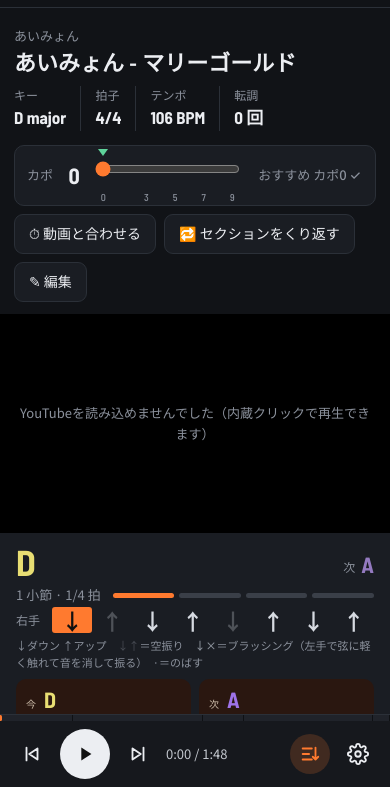
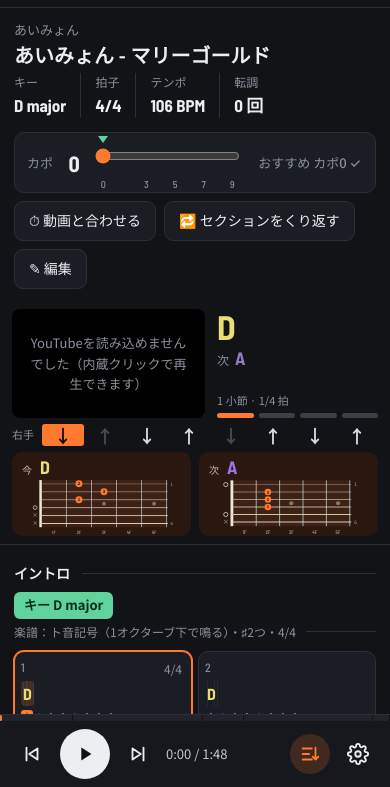
Before and after one commit to lucca-sys/chord-player, a plain HTML site: page index.html in a window 390 px wide. Shown: the part 55-842 px from the top of the page. Drawn offline with Linux system fonts and the light colour scheme.

Commit message:
スマホ表示を最適化（動画の横に今／次のコード、固定エリアを約半分に、横はみ出し修正）
Co-Authored-By: Claude Opus 5.5 <noreply@anthropic.com>
Claude-Session: https://claude.ai/code/session_01P8JFTNhq23MeiwKdh2isJR

```diff
--- a/index.html
+++ b/index.html
@@ -201,6 +201,30 @@ textarea{width:100%;min-height:300px;font:13px/1.5 ui-monospace,Menlo,monospace;
   .c4{display:none}
   .scored .grid{grid-template-columns:repeat(2,minmax(0,1fr))}
   .dgs svg{max-height:72px}
+  /* スマホ：上に固定する部分を詰める（動画の横に今／次のコード） */
+  .left{display:grid;grid-template-columns:minmax(0,1.2fr) minmax(0,1fr);grid-template-areas:"v n" "v p" "r r" "d d";column-gap:12px;row-gap:6px;padding:8px 12px 8px;border-bottom:1px solid var(--line)}
+  .cur{display:contents}
+  .vid{grid-area:v;border-radius:8px;align-self:start}
+  .c2{grid-area:n;flex-direction:column;align-items:flex-start;justify-content:flex-start;gap:0}
+  .big{font-size:34px;max-width:100%}
+  .nx{font-size:18px;text-align:left}
+  .c3{grid-area:p;flex-direction:column;align-items:stretch;gap:4px;margin:0;font-size:11px;align-self:end}
+  .c3 .pb{flex:none}
+  .rh{grid-area:r;margin:0;gap:8px}.rh>span{font-size:11px}
+  .st.big{font-size:18px}
+  .rhl,.c1,.c4{display:none}
+  .dgs{grid-area:d;margin:0;gap:8px}
+  .dgs figure{padding:4px 6px 0}
+  .dgs figcaption b{font-size:18px}
+  .dgs svg{max-height:58px}
+  .grid{gap:6px}
+  .bc{padding:6px 6px;gap:4px;min-height:0}
+  .sg{font-size:16px;padding:4px 2px}
+  .bc .st{font-size:12px}
+  .sc{min-height:0}
+  .pg{padding-top:12px}
+  .kb{flex-wrap:wrap;row-gap:4px}.kb em{white-space:normal}.kb i{min-width:20px}
+  h1{font-size:20px;margin-bottom:6px}
 }
 @media(prefers-reduced-motion:reduce){*{scroll-behavior:auto!important}}
 </style>
```
